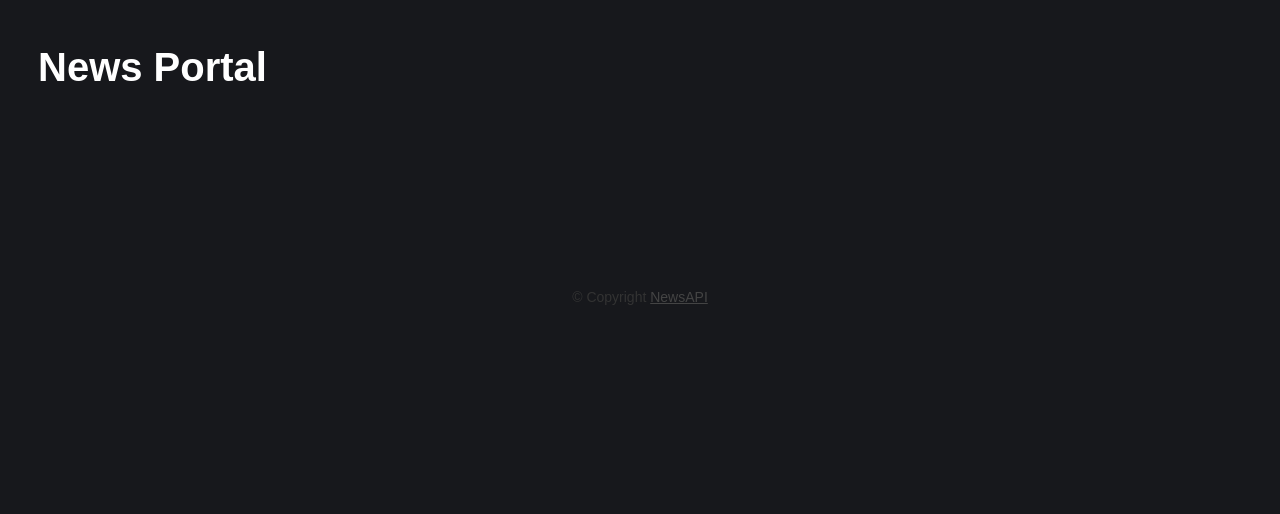
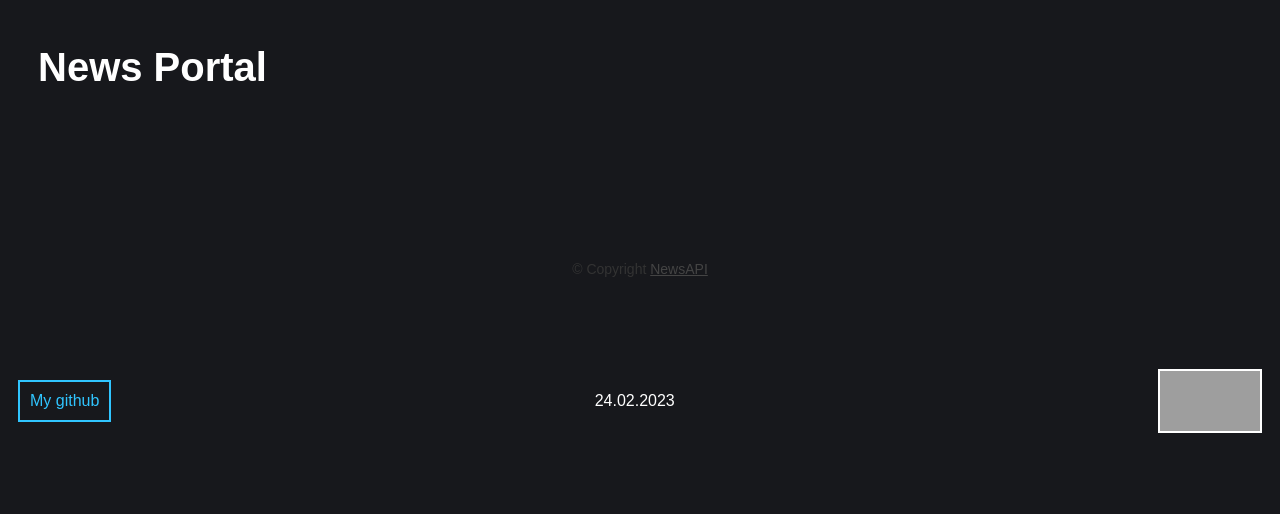
Before and after one commit to IrMakDak/News-TS, a website built with webpack: page src/index.html in a window 1280 px wide. Built offline with nearby package versions, Linux system fonts and the light colour scheme; no server answers; grey boxes are pictures that could not be loaded.

Commit message:
feat: add footer with contact information

```diff
--- a/src/global.css
+++ b/src/global.css
@@ -15,9 +15,44 @@ header h1 {
 
 footer {
     height: 100px;
-    display: flex;
+    /* display: flex; */
     align-items: center;
     justify-content: center;
+    /* flex-wrap: wrap; */
+}
+footer .footer__info{
+    display: flex;
+    height: 200px;
+    align-items: center;
+    justify-content: space-between;
+    padding: 10px;
+    flex-wrap: wrap;
+}
+footer .footer__github{
+    padding: 10px;
+    border: 2px solid #30c5ff;
+}
+footer .footer__link{
+    text-decoration: none;
+    color: #30c5ff;
+}
+footer .footer__data{
+    color: #fff;
+}
+footer .footer__link:hover{
+    text-decoration: none;
+    color: #777676;
+    transition-duration: 0.2s;
+    box-shadow:  0 0.3em 0.5em 0.2em #82d592;
+    color: #69db7e;
+    border-color: #3fcc59;
+}
+footer .footer__img {
+    width: 100px;
+    height: 60px;
+    display: block;
+    background: #fff;
+    border: 2px solid #fff;
 }
 footer .copyright {
     font-size: 14px;
--- a/src/index.html
+++ b/src/index.html
@@ -18,6 +18,13 @@
             <p class="copyright">
                 Copyright <a href="https://newsapi.org">NewsAPI</a>
             </p>
+            <div class="footer__info">
+                <a href="https://github.com/IrMakDak" class="footer__github footer__link">My github</a>
+                <div class="footer__data">24.02.2023</div>
+                <a href="https://rs.school/js-en/" class="footer__link">
+                    <img src="https://rs.school/images/rs_school_js.svg" alt="logo" class="footer__img">
+                </a>
+            </div>
         </footer>
 
         <template id="sourceItemTemp">
```
Also changed, not shown: src/assets/logo.jpg (added).
